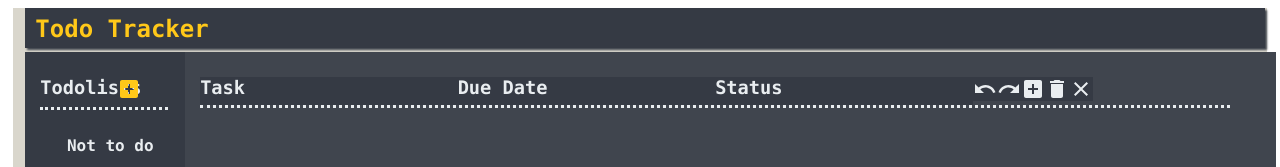
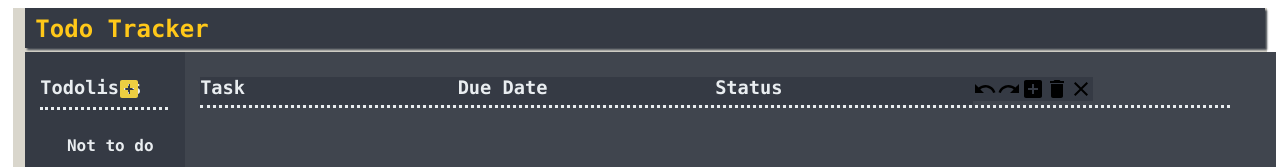
Before and after one commit to hfbgk321/CSE316_HW2, a React (Create React App) app: page / in a window 1280 px wide. Shown: the top 167 px of the page. Built offline with nearby package versions, Linux system fonts and the light colour scheme; the HTML template or start-up script is replaced by a standard one.

Commit message:
added color feedback to list buttons. when the user exits out of the list, buttons like the add, undo, and redo will be blacked out. the user will also only be allowed to use the add list button when they are not viewing a list

```diff
--- a/src/App.js
+++ b/src/App.js
@@ -15,6 +15,7 @@ import DeleteItem_Transaction from './transactions/DeleteItem_Transaction';
 import Navbar from './components/Navbar'
 import LeftSidebar from './components/LeftSidebar'
 import Workspace from './components/Workspace'
+import { FlareSharp } from '@material-ui/icons';
 
 {/*import ItemsListHeaderComponent from './components/ItemsListHeaderComponent'
 import ItemsListComponent from './components/ItemsListComponent'
@@ -61,7 +62,10 @@ class App extends Component {
       currentList: {items: []},
       nextListId: highListId+1,
       nextListItemId: highListItemId+1,
-      useVerboseFeedback: true
+      useVerboseFeedback: true,
+      hasUndo: false,
+      hasRedo: false,
+      hasCurrentList: false
     }
   }
 
@@ -72,10 +76,11 @@ class App extends Component {
       //add check undo and redo
     }
     // console.log(this.tps.transactions);
-    return {
+
+    this.setState({
       hasRedo:this.tps.hasTransactionToRedo(),
       hasUndo: this.tps.hasTransactionToUndo()
-    }
+    })
   }
   undo = () =>{
     // console.log(`hasUndo: ${this.tps.hasTransactionToUndo()}`)
@@ -83,10 +88,11 @@ class App extends Component {
       this.tps.undoTransaction();
       //add check undo redo
     }
-    return {
+
+    this.setState({
       hasRedo:this.tps.hasTransactionToRedo(),
       hasUndo: this.tps.hasTransactionToUndo()
-    }
+    })
   }
 
   // WILL LOAD THE SELECTED LIST
@@ -101,7 +107,8 @@ class App extends Component {
 
     this.setState({
       toDoLists: nextLists,
-      currentList: toDoList
+      currentList: toDoList,
+      hasCurrentList: true
     });
   }
 
@@ -114,12 +121,16 @@ class App extends Component {
     this.setState({
       toDoLists: newToDoListsList,
       currentList: newToDoList,
-      nextListId: this.state.nextListId+1
+      nextListId: this.state.nextListId+1,
+      hasCurrentList: true
     }, this.afterToDoListsChangeComplete);
   }
 
   exitCurrentList = () =>{
-    this.setState({currentList: {items: []}});
+    this.setState({currentList: {items: []},hasRedo:false,
+    hasUndo: false,hasCurrentList:false},()=>{
+      this.tps.clearAllTransactions();
+    });
   }
 
   makeNewToDoList = () => {
@@ -151,7 +162,8 @@ class App extends Component {
       items : [...this.state.currentList.items,newItem],
       name: this.state.currentList.name
     }
-    this.setState({currentList: newInfo},this.afterToDoListsChangeComplete);
+    this.setState({currentList: newInfo,hasUndo: this.tps.hasTransactionToUndo(), hasRedo: this.tps.hasTransactionToRedo()},this.afterToDoListsChangeComplete);
+
     return newItem;
   }
 
@@ -179,7 +191,9 @@ class App extends Component {
     }
 
     this.setState({
-      currentList: newInfo
+      currentList: newInfo,
+      hasUndo: this.tps.hasTransactionToUndo(),
+      hasRedo: this.tps.hasTransactionToRedo()
     },this.afterToDoListsChangeComplete);
   }
 
@@ -208,7 +222,9 @@ class App extends Component {
     }
 
     this.setState({
-      currentList: newInfo
+      currentList: newInfo,
+      hasUndo: this.tps.hasTransactionToUndo(),
+      hasRedo: this.tps.hasTransactionToRedo()
     },this.afterToDoListsChangeComplete);
   }
 
@@ -229,7 +245,9 @@ class App extends Component {
     }
 
     this.setState({
-      currentList: newInfo
+      currentList: newInfo,
+      hasUndo: this.tps.hasTransactionToUndo(),
+      hasRedo: this.tps.hasTransactionToRedo()
     },this.afterToDoListsChangeComplete)
   }
 
@@ -252,7 +270,9 @@ class App extends Component {
     }
 
     this.setState({
-      currentList: newInfo
+      currentList: newInfo,
+      hasUndo: this.tps.hasTransactionToUndo(),
+      hasRedo: this.tps.hasTransactionToRedo()
     },this.afterToDoListsChangeComplete)
   }
 
@@ -272,7 +292,9 @@ class App extends Component {
     oldCurrentList.unshift(this.state.currentList);
 
     this.setState({
-      toDoLists: oldCurrentList
+      toDoLists: oldCurrentList,
+      hasUndo: this.tps.hasTransactionToUndo(),
+      hasRedo: this.tps.hasTransactionToRedo()
     },() =>{
       let toDoListsString = JSON.stringify(this.state.toDoLists);
       localStorage.setItem("recentLists", toDoListsString);
@@ -287,10 +309,14 @@ class App extends Component {
 
     this.setState({
       currentList: {items: []},
-      toDoLists: newTodoLists
+      toDoLists: newTodoLists,
+      hasUndo: false,
+      hasRedo: false,
+      hasCurrentList: false
     },() =>{
       let newToDoListsData = JSON.stringify(this.state.toDoLists);
       localStorage.setItem("recentLists",newToDoListsData);
+
     })
   }
 
@@ -337,7 +363,9 @@ class App extends Component {
 
 
     this.setState({
-      currentList : newInfo
+      currentList : newInfo,
+      hasUndo: this.tps.hasTransactionToUndo(),
+      hasRedo: this.tps.hasTransactionToRedo()
     },
       this.afterToDoListsChangeComplete);
   }
@@ -361,7 +389,9 @@ class App extends Component {
       name: this.state.currentList.name
     }
     this.setState({
-      currentList : newInfo
+      currentList : newInfo,
+      hasUndo: this.tps.hasTransactionToUndo(),
+      hasRedo: this.tps.hasTransactionToRedo()
     },this.afterToDoListsChangeComplete);
   }
 
@@ -393,7 +423,9 @@ class App extends Component {
 
 
     this.setState({
-      currentList : newInfo
+      currentList : newInfo,
+      hasUndo: this.tps.hasTransactionToUndo(),
+      hasRedo: this.tps.hasTransactionToRedo()
     },
       this.afterToDoListsChangeComplete)
   }
@@ -425,7 +457,9 @@ class App extends Component {
 
 
     this.setState({
-      currentList : newInfo
+      currentList : newInfo,
+      hasUndo: this.tps.hasTransactionToUndo(),
+      hasRedo: this.tps.hasTransactionToRedo()
     },
       this.afterToDoListsChangeComplete)
   }
@@ -456,7 +490,9 @@ class App extends Component {
 
 
     this.setState({
-      currentList : newInfo
+      currentList : newInfo,
+      hasUndo: this.tps.hasTransactionToUndo(),
+      hasRedo: this.tps.hasTransactionToRedo()
     },
       this.afterToDoListsChangeComplete)
   }
@@ -472,8 +508,12 @@ class App extends Component {
           loadToDoListCallback={this.loadToDoList}
           addNewListCallback={this.addNewList}
           changeCurrentListNameCallBack ={this.changeCurrentListName}
+          hasCurrentList = {this.state.hasCurrentList}
         />
         <Workspace
+        hasUndo ={this.state.hasUndo}
+        hasRedo = {this.state.hasRedo}
+        hasCurrentList = {this.state.hasCurrentList}
         currentList= {this.state.currentList}
         toDoListItems={items} addNewItemToList = {this.addNewListItemToList}
         undoCallBack = {this.undo} redoCallBack = {this.redo}
--- a/src/components/LeftSidebar.js
+++ b/src/components/LeftSidebar.js
@@ -21,7 +21,11 @@ class LeftSidebar extends Component {
                         <AddBox
                             id="add-list-button"
                             className="material-icons todo_button"
-                            onClick={this.handleAddNewList} />
+                            onClick={this.handleAddNewList}
+
+                            style ={{color : this.props.hasCurrentList ? "black": "#EDCE42", pointerEvents: this.props.hasCurrentList ? "none" : "auto"}}
+
+                            />
                     </span>
                 </div>
                 <div id="todo-lists-list">
--- a/src/components/ToDoItem.js
+++ b/src/components/ToDoItem.js
@@ -32,6 +32,7 @@ class ToDoItem extends Component {
         // DISPLAY WHERE WE ARE
         console.log("\t\t\tToDoItem " + this.props.toDoListItem.id + " did mount");
         console.log(`The current pos in the toDoList is ${this.props.positionInList}`)
+        console.log(this.props.positionInList == this.props.lastPosition - 1);
     }
 
 
@@ -134,8 +135,8 @@ class ToDoItem extends Component {
                 </select>
                 <div className='item-col test-4-col'></div>
                 <div className='item-col list-controls-col'>
-                    <KeyboardArrowUp className='list-item-control todo-button' onClick = {this.handleUp}/>
-                    <KeyboardArrowDown className='list-item-control todo-button' onClick = {this.handleDown} />
+                    <KeyboardArrowUp className='list-item-control todo-button' onClick = {this.handleUp} style ={{color : this.props.positionInList == 0 ? "black" : "white", pointerEvents: this.props.positionInList == 0 ? "none": "auto"}}/>
+                    <KeyboardArrowDown className='list-item-control todo-button' onClick = {this.handleDown} style ={{color : this.props.positionInList == this.props.lastPosition - 1 ? "black" : "white", pointerEvents: this.props.positionInList == this.props.lastPosition - 1 ? "none": "auto"}}/>
                     <Close className='list-item-control todo-button' onClick = {this.handleDelete}/>
                     <div className='list-item-control'></div>
         <div className='list-item-control'></div>
--- a/src/components/Workspace.js
+++ b/src/components/Workspace.js
@@ -52,13 +52,11 @@ class Workspace extends Component {
     }
 
     handleUndo = () =>{
-        let undoRedoInfo = this.props.undoCallBack();
-        this.setState({hasUndo: undoRedoInfo.hasUndo, hasRedo: undoRedoInfo.hasRedo});
+        this.props.undoCallBack();
     }
 
     handleRedo = () =>{
-        let undoRedoInfo = this.props.redoCallBack();
-        this.setState({hasUndo: undoRedoInfo.hasUndo, hasRedo: undoRedoInfo.hasRedo});
+        this.props.redoCallBack();
     }
 
     handleCloseList = () =>{
@@ -93,11 +91,11 @@ class Workspace extends Component {
                     <div id="date-col-header" className="item-col todo-button">Due Date</div>
                     <div id="status-col-header" className="item-col todo-button">Status</div>
                     <div className="item-col" display="flex" flexdirection="row" flexwrap="nowrap">
-                        <Undo id="undo-button" className="list-item-control material-icons todo-button"  onClick ={this.handleUndo} />
-                        <Redo id="redo-button" className="list-item-control material-icons todo-button"  onClick = {this.handleRedo}/>
-                        <AddBox id="add-item-button" className="list-item-control material-icons todo-button" onClick ={this.handleAddNewItem}/>
-                        <Delete id="delete-list-button" className="list-item-control material-icons todo-button" onClick = {this.handleTriggerModal}/>
-                        <Close id="close-list-button" className="list-item-control material-icons todo-button" onClick = {this.handleCloseList}/>
+                        <Undo id="undo-button" className="list-item-control material-icons todo-button" onClick ={this.handleUndo} style ={{color : this.props.hasUndo ? "white": "black", pointerEvents: this.props.hasUndo ? "auto" : "none"}}/>
+                        <Redo id="redo-button" className="list-item-control material-icons todo-button"  onClick = {this.handleRedo} style ={{color : this.props.hasRedo ? "white": "black", pointerEvents: this.props.hasRedo ? "auto" : "none"}}/>
+                        <AddBox id="add-item-button" className="list-item-control material-icons todo-button" onClick ={this.handleAddNewItem} style ={{color : this.props.hasCurrentList ? "white": "black", pointerEvents: this.props.hasCurrentList ? "auto" : "none"}}/>
+                        <Delete id="delete-list-button" className="list-item-control material-icons todo-button" onClick = {this.handleTriggerModal} style ={{color : this.props.hasCurrentList ? "white": "black", pointerEvents: this.props.hasCurrentList ? "auto" : "none"}}/>
+                        <Close id="close-list-button" className="list-item-control material-icons todo-button" onClick = {this.handleCloseList} style ={{color : this.props.hasCurrentList ? "white": "black", pointerEvents: this.props.hasCurrentList ? "auto" : "none"}}/>
                     </div>
                 </div>
                 <div id="todo-list-items-div">
@@ -107,6 +105,7 @@ class Workspace extends Component {
                         <ToDoItem
                             key={toDoListItem.id}
                             positionInList = {index}
+                            lastPosition = {this.props.toDoListItems.length}
                             toDoListItem={toDoListItem}     // PASS THE ITEM TO THE CHILDREN
                             changeNewDescriptionTransactionCallBack = {this.props.changeNewDescriptionTransactionCallBack}
                             changeNewDueDateTransactionCallBack ={this.props.changeNewDueDateTransactionCallBack}
```
